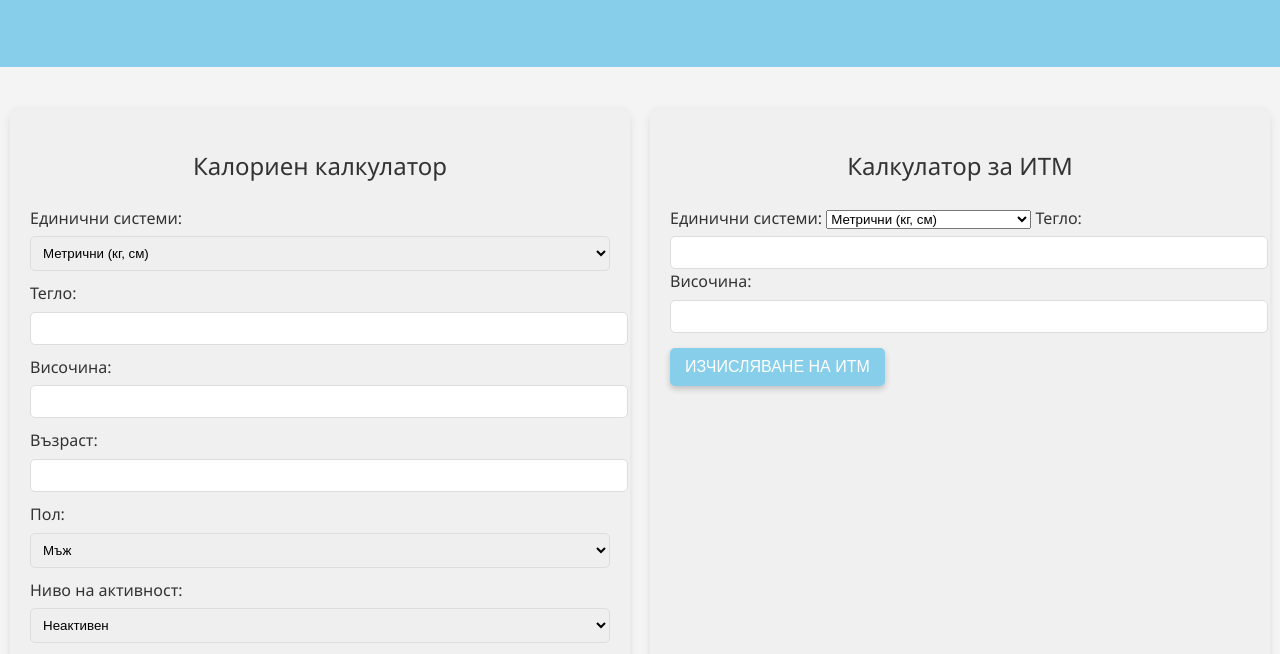
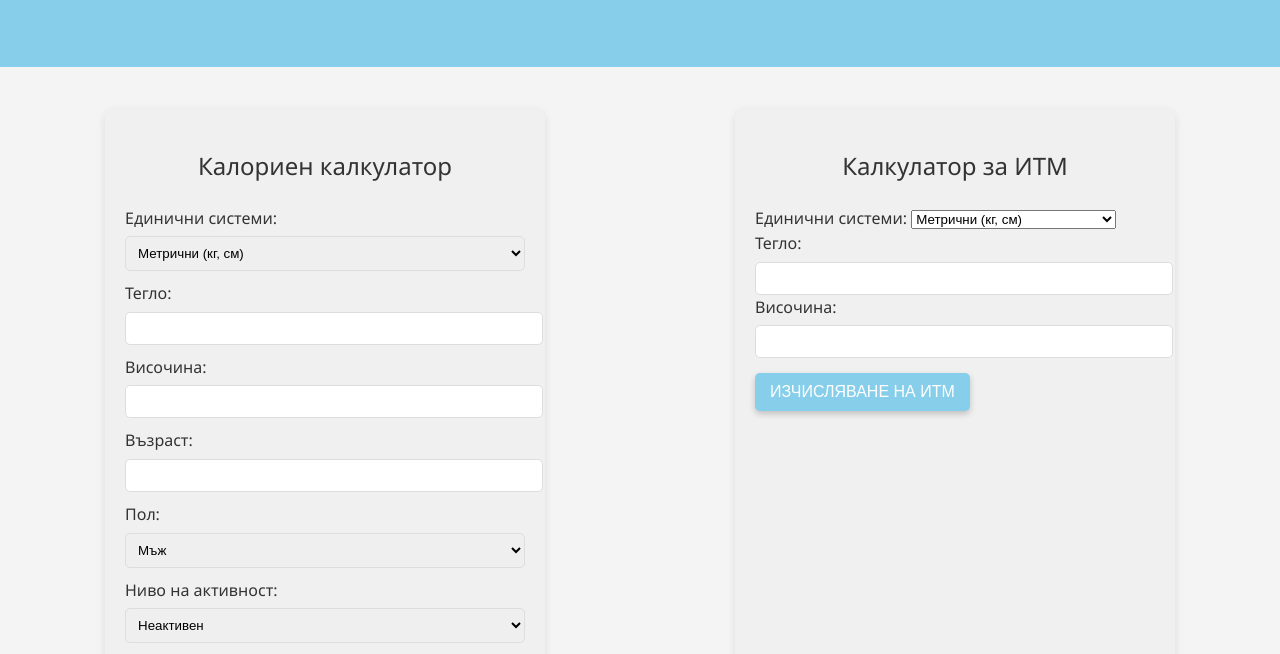
Before and after one commit to kur8434/ideal-garbanzo, a plain HTML site: page index.html in a window 1280 px wide. Shown: the part 298-952 px from the top of the page. Drawn offline with Linux system fonts and the light colour scheme.

Commit message:
Update styles.css

```diff
--- a/styles.css
+++ b/styles.css
@@ -110,22 +110,25 @@ button:hover, button:focus {
 
 #calculators-container {
     display: flex;
-    justify-content: space-around;
-    flex-wrap: wrap; /* This will ensure that the calculators stack on smaller screens */
-    margin: 20px 0;
+    justify-content: center; /* Aligns calculators to the center */
+    flex-wrap: wrap; /* Allows calculators to stack on smaller screens */
+    gap: 20px; /* Adds space between calculators */
+    padding: 20px;
 }
 
 .calculator {
-    flex: 1; /* This will make sure both calculators flexibly share available space */
+    flex: 0 0 auto; /* Prevents calculators from stretching */
+    width: calc(50% - 10px); /* Sets width to half of container minus gap */
+    max-width: 400px; /* Maximum width for each calculator */
     min-width: 300px; /* Minimum width before wrapping */
-    margin: 10px; /* Spacing between calculators */
     padding: 20px;
     background-color: #f0f0f0;
     border-radius: 10px;
     box-shadow: 0 4px 8px rgba(0,0,0,0.1);
 }
 
-/* Continue with other styles, ensuring they apply within .calculator as needed */
+/* Ensure other styles continue to apply as needed */
+
 
 
 #calorie-calculator {
```
